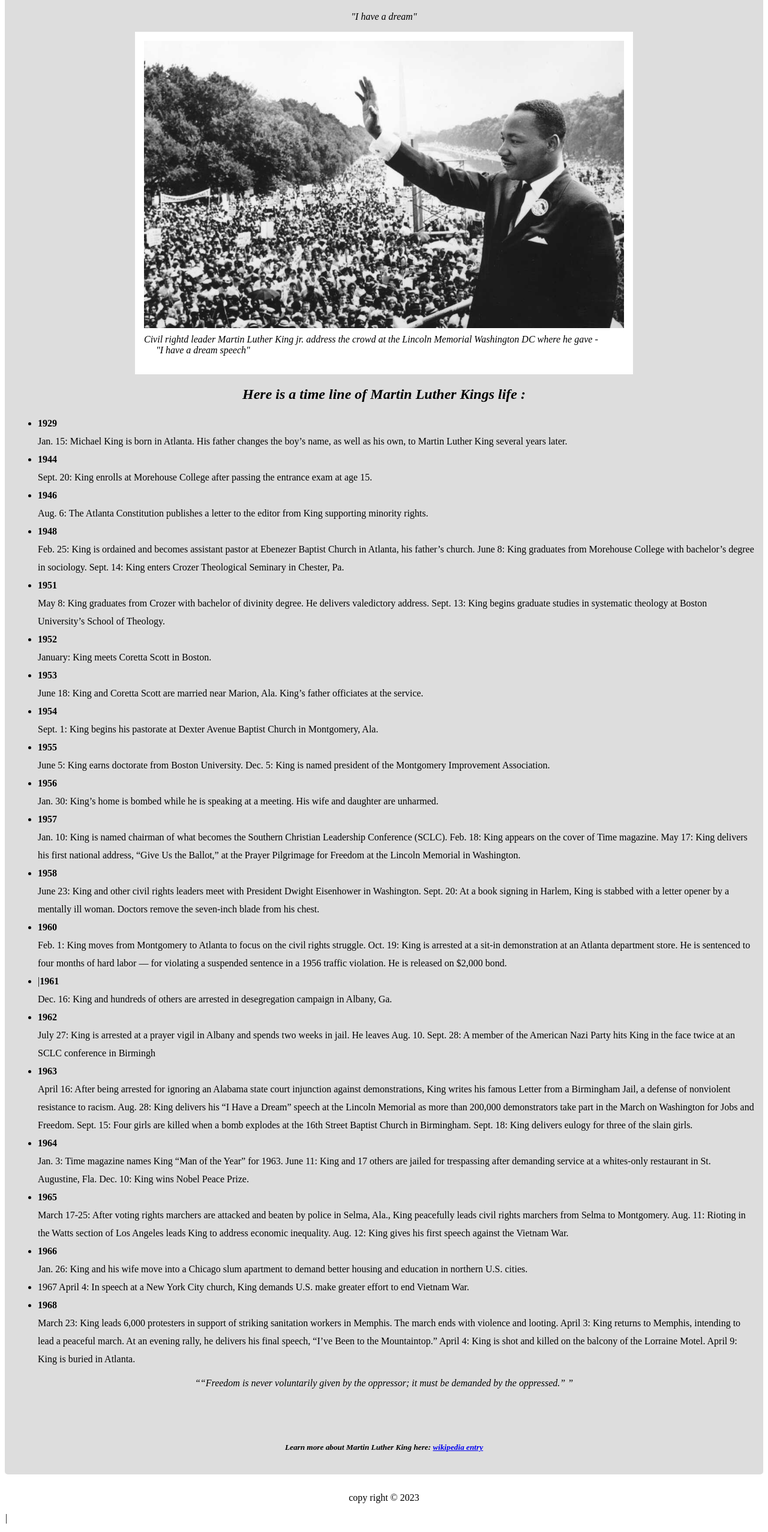
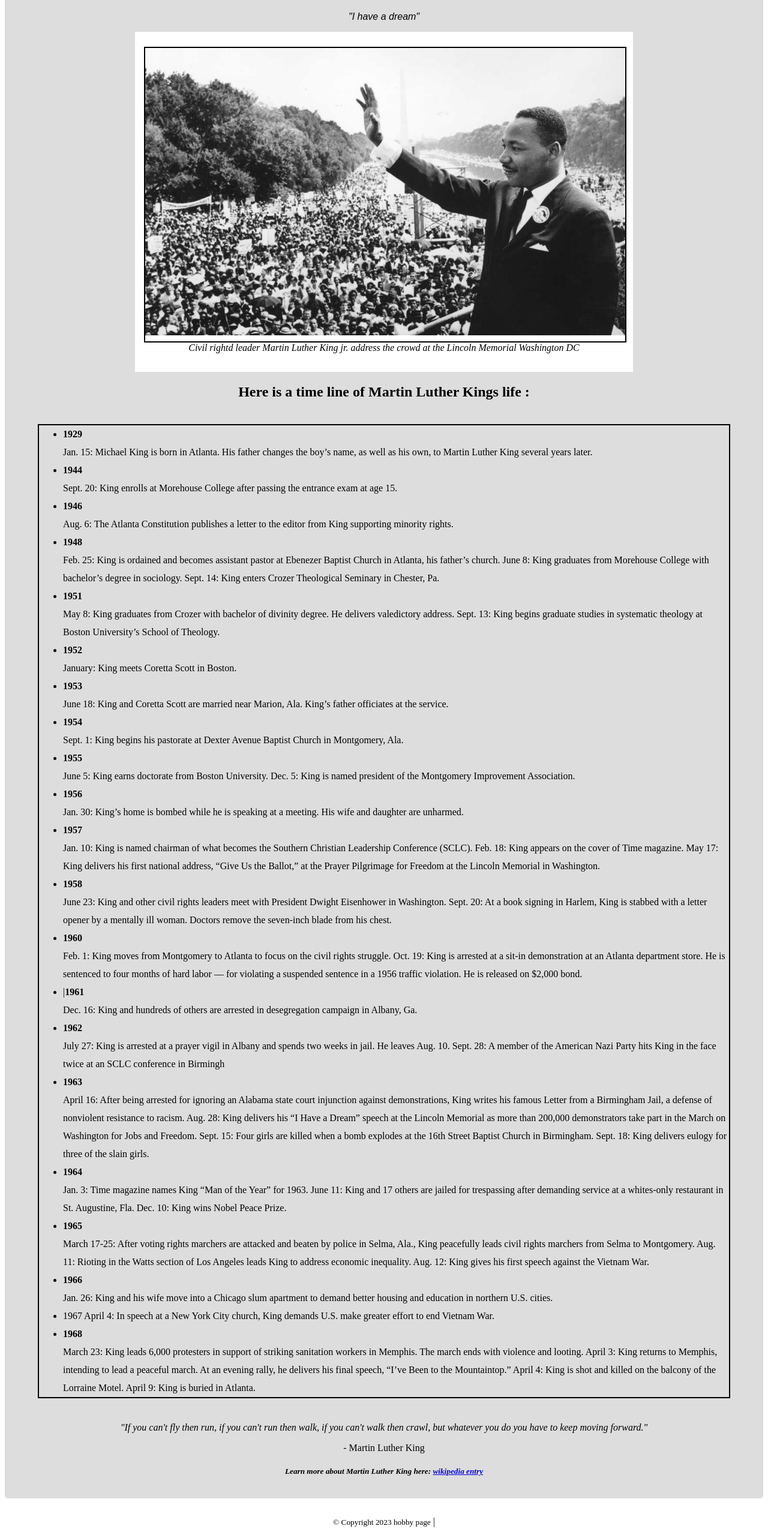
Before and after one commit to julielk/hobby-page, a plain HTML site: page index.html in a window 1280 px wide. Shown: the part 106-2660 px from the top of the page at 60% size. Drawn offline with Linux system fonts and the light colour scheme.

Commit message:
css styling borders colours javascript date

```diff
--- a/css/styles.css
+++ b/css/styles.css
@@ -10,13 +10,21 @@
 #title{
     text-align: center;
     font-weight: bold;
+    letter-spacing: 6px;
 }
 #first{
     text-align: center;
     font-style:normal;
-    font-family: 'Times New Roman', Times, serif;
+    font-family:Arial, Helvetica, sans-serif
 
 }
+#date
+{
+    text-align: center;
+}
+
+
+
 #img-div{
 
     max-width: 800px;
@@ -28,6 +36,14 @@
     display: block;
     max-width: 100%;
     padding-bottom:10px;
+    margin-top:10px;
+    margin-right: 10px;
+    border: 2px solid black;
+}
+
+#img-caption{
+     text-align: center;
+
 }
 #tribute-info{
     max-width: 600px;
@@ -37,23 +53,35 @@
 }
 #timeline{
     text-align: center;
+    font-style: normal;
+
 }
 
 #unorder{
     margin-bottom: 10px;
     line-height: 30px; ;
     font-style: normal;
+    border: 2px double black;
+    margin: 40px;
+
+
 }
 
 #quote{
     text-align: center;
+}
+#third{
+    text-align: center;
+    font-style: normal;
+    color: black;
+
 }
 
 h5{
     text-align: center;
 }
 
-#footer{
+#bottom{
     clear: both;
     text-align: center;
     font-style: normal;
--- a/index.html
+++ b/index.html
@@ -4,6 +4,7 @@
 <meta charset="utf-8">
 <meta name ="viewport" content="width=device-width, initial-scale=1.0">
  <link rel ="stylesheet" href="css/styles.css">
+ <script src="js/javascript.js"></script>
 <title>Hobby Page - tribute </title>
 
 </head>
@@ -13,10 +14,17 @@
     <h1 id="title"> Martin Luther King  </h1> <!--id titke-->
     <p id =first><em>"I have a dream"</em</p>
 </header>
+<div>
+<p id="date">
+
+</p>
+</div>
+
+
 <div id="img-div" > <!--start img div-->
 <img  id="image" src="images/martinLK.jpg" alt="Dr Martin Luther King" id="image">
 
-<figcaption id ="img-caption"><em>Civil rightd leader Martin Luther King jr. address the crowd at the Lincoln Memorial Washington DC where he gave - <br>&nbsp;&nbsp;&nbsp;&nbsp;&nbsp;<em>"I have a dream speech"</em></p>
+<figcaption id ="img-caption"><em>Civil rightd leader Martin Luther King jr. address the crowd at the Lincoln Memorial Washington DC </p>
 </figcaption>   <!--end figcaption img -->
 </div> <!--end img div-->
 
@@ -113,9 +121,10 @@
 
 
 </ul>
-<p id="quote">
-<q><i>“Freedom is never voluntarily given by the oppressor; it must be demanded by the oppressed.”</i> </p><br>
-<p><br><cite><Martin_Luther_King_Jr,</cite></p>
+<p>
+<blockquote id="quote">"If you can't fly then run, if you can't run then walk, if you can't walk then crawl, but whatever you do you have to keep moving forward."</blockquote></p>
+<p id ="third"> -&nbsp;Martin Luther King</p>
+
 
 </div>
 
@@ -123,9 +132,9 @@
     Learn more about  Martin Luther King here: <a id="tribute-link" href="https://en.wikipedia.org/wiki/Martin_Luther_King_Jr._Day" target="_blank"> wikipedia entry</a>
 </h5>
 </div> <!--main div-->
+</footer><footer id="bottom">
+    <small>&copy; Copyright 2023 hobby page</small>
+</body><!--end of body-->
 
-</body><!--end of body-->
-<footer id="footer">
-    <p>copy right &copy 2023</p>
-</footer>
+
 </html> |<!--end of html-->
```
Also changed, not shown: 1 other file.
